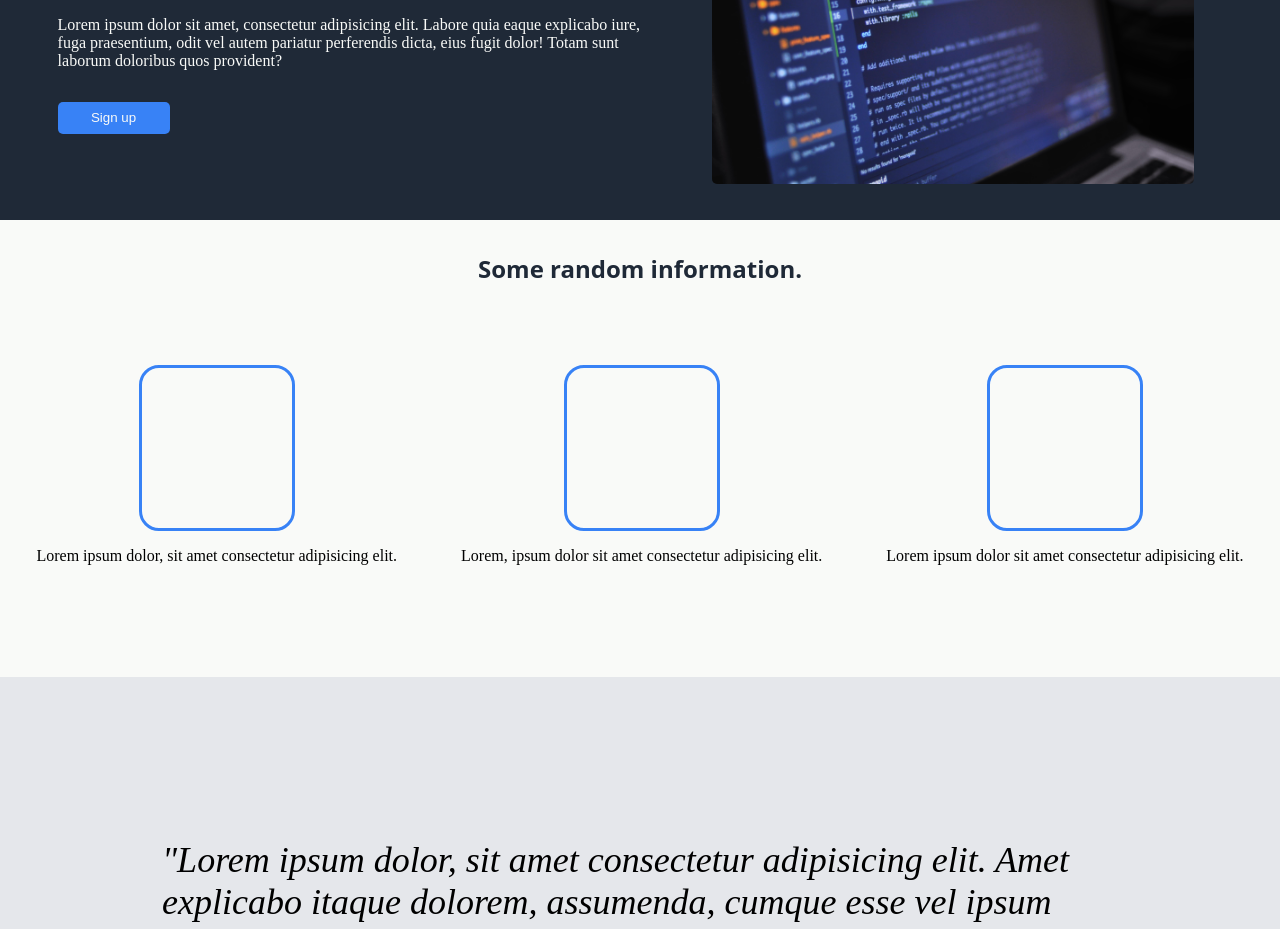
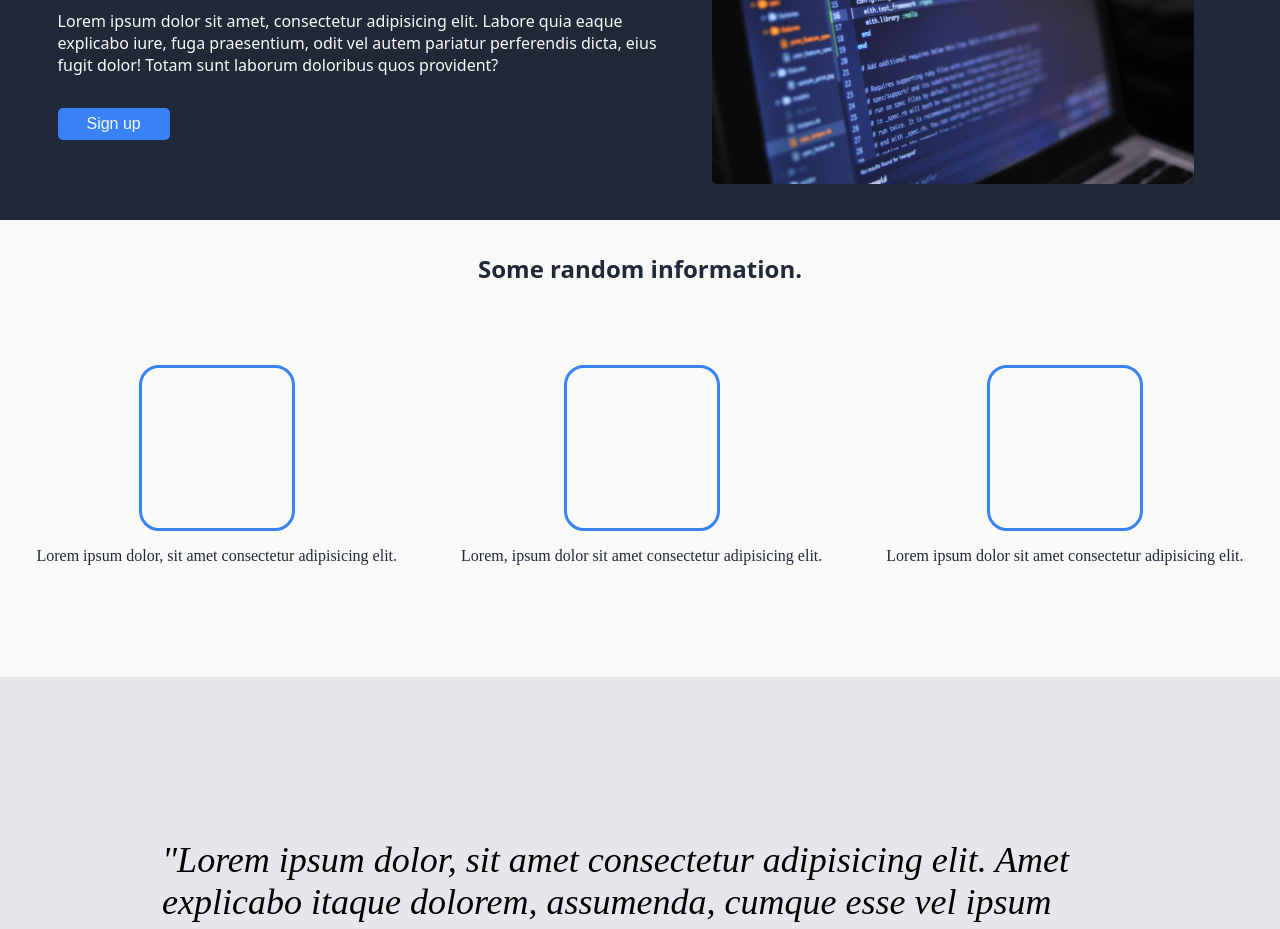
Before and after one commit to gustavobilia/landingpage-theodinproject, a plain HTML site: page index.html in a window 1280 px wide. Shown: the part 268-1197 px from the top of the page. Drawn offline with Linux system fonts and the light colour scheme.

Commit message:
small changes in css fonts style

```diff
--- a/index.html
+++ b/index.html
@@ -67,7 +67,7 @@
                 <p class="signup-title">Call to action! It's time!</p>
                 <p class="signup-text">Lorem ipsum dolor sit amet consectetur adipisicing elit. Repellat, illo.</p>
             </div>
-            <button class="signup-button"> Sign up !</button>
+            <button class="signup-button"> Sign up </button>
         </div>
     <section >
 
--- a/style.css
+++ b/style.css
@@ -48,6 +48,8 @@ a:hover {
 
 #intro-text p {
     margin-bottom: 2rem;
+    font-family: system-ui, -apple-system, BlinkMacSystemFont, 'Segoe UI', Roboto, Oxygen, Ubuntu, Cantarell, 'Open Sans', 'Helvetica Neue', sans-serif;
+    font-weight: 300;
 }
 
 #intro-text button {
@@ -59,6 +61,8 @@ a:hover {
     border: none;
     width: 7rem;
     height: 2rem;
+    font-size: 16px;
+    font-weight: 500;
 
 }
 
@@ -110,6 +114,11 @@ img {
     border: 3px solid #3882f6;
     margin: 1rem 2rem;
     border-radius: 20px;
+}
+
+.skills p {
+    color: #1f2937;
+    font-weight: 500;
 }
 
 .quote {
```
